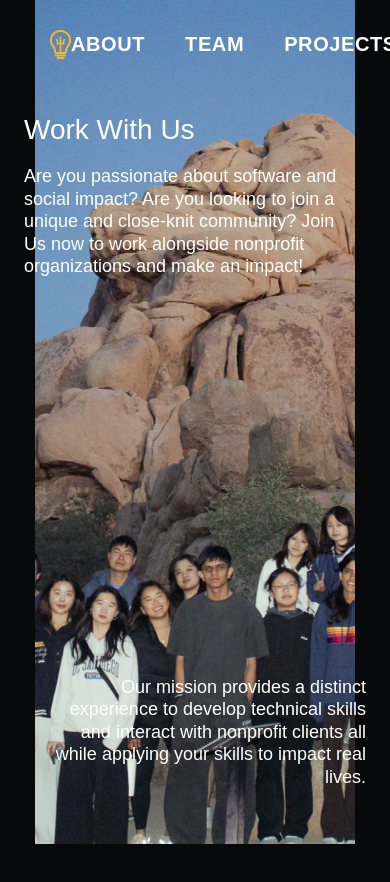
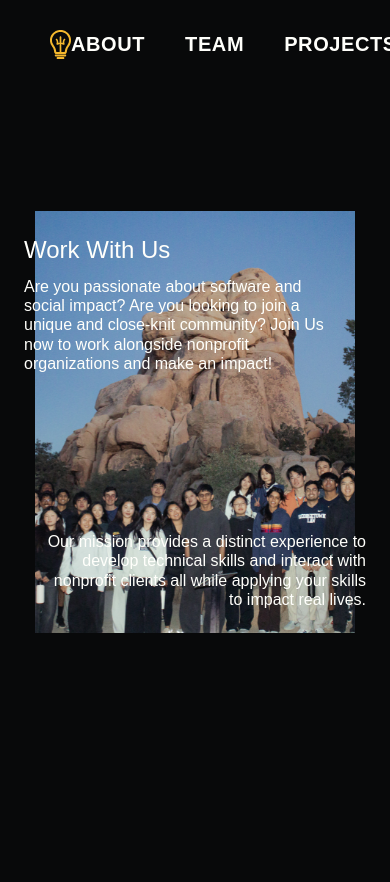
Before and after one commit to TritonSE/TSE-Website-2026, a Next.js app in the folder frontend/: page /members in a window 390 px wide. Shown: the top 882 px of the page. Built offline with nearby package versions, Linux system fonts and the light colour scheme; a web font is replaced by a local one.

Commit message:
feat: add centered sticky scroll expansion

```diff
--- a/frontend/src/app/globals.css
+++ b/frontend/src/app/globals.css
@@ -17,7 +17,7 @@ html {
 html,
 body {
   max-width: 100vw;
-  overflow-x: hidden;
+  overflow-x: clip;
 }
 
 body {
--- a/frontend/src/components/members/WorkWithUs.module.css
+++ b/frontend/src/components/members/WorkWithUs.module.css
@@ -1,6 +1,5 @@
 .section {
   width: 100%;
-  min-height: 100svh;
   background: #08090a;
 }
 
@@ -8,9 +7,10 @@
   display: grid;
   width: 100%;
   height: 100%;
-  grid-template-columns: minmax(0, 346px) 1fr minmax(0, 346px);
-  gap: 37px;
-  padding: 100px 100px 48px;
+  grid-template-columns: minmax(0, 346px) minmax(320px, 474px) minmax(0, 346px);
+  gap: clamp(37px, 4.83vw, 73px);
+  justify-content: center;
+  padding: clamp(32px, 9.92svh, 100px) clamp(24px, 6.61vw, 100px) 32px;
 }
 
 .copyBlock {
@@ -36,7 +36,6 @@
 
 .missionCopy {
   grid-column: 3;
-  padding-top: 75px;
   text-align: right;
 }
 
@@ -44,7 +43,7 @@
   .copyLayout {
     grid-template-columns: minmax(0, 1fr) minmax(0, 1fr);
     gap: 48px;
-    padding: 112px 24px 48px;
+    padding: 48px 24px 32px;
   }
 
   .missionCopy {
@@ -57,18 +56,19 @@
     display: flex;
     justify-content: space-between;
     flex-direction: column;
-    gap: 48px;
-    padding: 112px 24px 56px;
+    gap: 16px;
+    padding: 24px;
   }
 
   .copyBlock {
     max-width: 320px;
-    font-size: 18px;
+    font-size: 16px;
+    line-height: 1.2;
   }
 
   .introCopy h1 {
-    margin-bottom: 18px;
-    font-size: 28px;
+    margin-bottom: 12px;
+    font-size: 24px;
   }
 
   .missionCopy {
--- a/frontend/src/components/members/WorkWithUs.tsx
+++ b/frontend/src/components/members/WorkWithUs.tsx
@@ -8,19 +8,20 @@ export default function WorkWithUs() {
       <ScrollExpand
         src="/images/members/work-with-us.jpg"
         alt="Triton Software Engineering members gathered in Joshua Tree"
-        startWidth={32.9167}
+        startWidth={31.3492}
         minStartWidth={320}
         startHeight={100}
         startRadius={0}
         endRadius={0}
         mediaZoom={1}
-        scrollDistance={1.2}
-        holdDistance={0.35}
+        stageHeight={50}
+        stickyTop={25}
+        scrollDistance={2}
+        holdDistance={0}
         smoothing={0.1}
         overlayScrim={0}
         useWindowScroll
         preload
-        imageSizes="(max-width: 600px) 320px, 33vw"
         persistentOverlay={
           <div className={styles.copyLayout}>
             <div className={`${styles.copyBlock} ${styles.introCopy}`}>
--- a/frontend/src/components/reactbits/ScrollExpand/ScrollExpand.module.css
+++ b/frontend/src/components/reactbits/ScrollExpand/ScrollExpand.module.css
@@ -2,6 +2,12 @@
   position: relative;
   width: 100%;
   background: #08090a;
+}
+
+.windowScroll::after {
+  display: block;
+  height: var(--scroll-expand-exit-space, 0);
+  content: "";
 }
 
 .scroller {
@@ -34,9 +40,10 @@
 .frame {
   position: absolute;
   z-index: 1;
-  inset: 21% 29%;
+  inset: 0;
   overflow: hidden;
-  will-change: inset, border-radius;
+  clip-path: inset(21% 29% round 24px);
+  will-change: clip-path;
 }
 
 .media {
@@ -121,6 +128,19 @@
 }
 
 @media (prefers-reduced-motion: reduce) {
+  .windowScroll::after {
+    display: none;
+  }
+
+  .track {
+    height: auto !important;
+  }
+
+  .stage {
+    position: relative;
+    top: 0 !important;
+  }
+
   .frame,
   .media,
   .overlay,
--- a/frontend/src/components/reactbits/ScrollExpand/ScrollExpand.tsx
+++ b/frontend/src/components/reactbits/ScrollExpand/ScrollExpand.tsx
@@ -40,8 +40,6 @@ type ScrollExpandConfig = {
   overlayScrim: number;
   useWindowScroll: boolean;
   enabled: boolean;
-  imageSizes: string;
-  expandedImageSizes: string;
 };
 
 type ScrollExpandProps = Omit<HTMLAttributes<HTMLDivElement>, "children"> & {
@@ -57,6 +55,8 @@ type ScrollExpandProps = Omit<HTMLAttributes<HTMLDivElement>, "children"> & {
   startRadius?: number;
   endRadius?: number;
   mediaZoom?: number;
+  stageHeight?: number;
+  stickyTop?: number;
   scrollDistance?: number;
   holdDistance?: number;
   smoothing?: number;
@@ -65,7 +65,6 @@ type ScrollExpandProps = Omit<HTMLAttributes<HTMLDivElement>, "children"> & {
   enabled?: boolean;
   preload?: boolean;
   imageSizes?: string;
-  expandedImageSizes?: string;
   children?: ReactNode;
   persistentOverlay?: ReactNode;
   style?: CSSProperties;
@@ -84,6 +83,8 @@ export default function ScrollExpand({
   startRadius = 24,
   endRadius = 0,
   mediaZoom = 1.35,
+  stageHeight = 100,
+  stickyTop = 0,
   scrollDistance = 1.2,
   holdDistance = 0.35,
   smoothing = 0.1,
@@ -91,8 +92,7 @@ export default function ScrollExpand({
   useWindowScroll = false,
   enabled = true,
   preload = false,
-  imageSizes,
-  expandedImageSizes = "100vw",
+  imageSizes = "100vw",
   children,
   persistentOverlay,
   className = "",
@@ -104,10 +104,21 @@ export default function ScrollExpand({
   const restingHorizontalInset = minStartWidth
     ? `max(0px, calc((100% - max(${restingWidth}%, ${Math.max(0, minStartWidth)}px)) / 2))`
     : `${(100 - restingWidth) / 2}%`;
-  const restingInset = `${(100 - restingHeight) / 2}% ${restingHorizontalInset}`;
-  const restingImageSizes = imageSizes ?? `${restingWidth}vw`;
+  const restingClipPath = `inset(${(100 - restingHeight) / 2}% ${restingHorizontalInset} round ${startRadius}px)`;
+  const scrollUnit = useWindowScroll ? "svh" : "%";
   const trackLength =
-    100 * (1 + Math.max(0, scrollDistance) + Math.max(0, holdDistance));
+    stageHeight * (1 + Math.max(0, scrollDistance) + Math.max(0, holdDistance));
+  const rootStyle = {
+    ...style,
+    ...(useWindowScroll
+      ? {
+          "--scroll-expand-exit-space": `${Math.max(
+            0,
+            100 - stageHeight - stickyTop,
+          )}svh`,
+        }
+      : {}),
+  } as CSSProperties;
 
   const rootRef = useRef<HTMLDivElement>(null);
   const trackRef = useRef<HTMLDivElement>(null);
@@ -133,8 +144,6 @@ export default function ScrollExpand({
     overlayScrim,
     useWindowScroll,
     enabled,
-    imageSizes: restingImageSizes,
-    expandedImageSizes,
   });
 
   const applyProgress = useCallback((progress: number) => {
@@ -156,16 +165,8 @@ export default function ScrollExpand({
       config.startRadius +
       (config.endRadius - config.startRadius) * easedProgress;
 
-    frame.style.inset = `${verticalInset}% ${horizontalInset}%`;
-    frame.style.borderRadius = `${radius}px`;
+    frame.style.clipPath = `inset(${verticalInset}% ${horizontalInset}% round ${radius}px)`;
     media.style.transform = `scale(${config.mediaZoom + (1 - config.mediaZoom) * easedProgress})`;
-
-    if (media instanceof HTMLImageElement) {
-      const nextSizes =
-        progress > 0.05 ? config.expandedImageSizes : config.imageSizes;
-
-      if (media.sizes !== nextSizes) media.sizes = nextSizes;
-    }
 
     if (scrimRef.current) {
       scrimRef.current.style.opacity = `${config.overlayScrim * easedProgress}`;
@@ -204,13 +205,10 @@ export default function ScrollExpand({
       overlayScrim,
       useWindowScroll,
       enabled,
-      imageSizes: restingImageSizes,
-      expandedImageSizes,
     });
   }, [
     enabled,
     endRadius,
-    expandedImageSizes,
     holdDistance,
     mediaZoom,
     minStartWidth,
@@ -220,7 +218,6 @@ export default function ScrollExpand({
     startHeight,
     startRadius,
     startWidth,
-    restingImageSizes,
     useWindowScroll,
   ]);
 
@@ -237,24 +234,38 @@ export default function ScrollExpand({
     let animationFrame = 0;
     let current = 0;
     let target = 0;
-    let stageHeight = 0;
+    let stageHeightPixels = 0;
+    let stickyOffset = 0;
+    let pinStart = 0;
     let running = false;
 
     const measure = () => {
       const config = configRef.current;
       const stageRect = stage.getBoundingClientRect();
-      stageHeight = stageRect.height;
+      stageHeightPixels = stageRect.height;
+      stickyOffset = Number.parseFloat(window.getComputedStyle(stage).top) || 0;
 
-      if (stageHeight <= 0) return;
+      if (stageHeightPixels <= 0) return;
 
+      const trackRect = track.getBoundingClientRect();
+      const trackStart = config.useWindowScroll
+        ? trackRect.top + window.scrollY
+        : 0;
+      const earlyPinCompensation = config.useWindowScroll
+        ? Math.max(0, stickyOffset - trackStart)
+        : 0;
       const scrollLength =
-        stageHeight *
-        (1 +
-          Math.max(0, config.scrollDistance) +
-          Math.max(0, config.holdDistance));
+        stageHeightPixels *
+          (1 +
+            Math.max(0, config.scrollDistance) +
+            Math.max(0, config.holdDistance)) +
+        earlyPinCompensation;
       track.style.height = `${scrollLength}px`;
+      pinStart = config.useWindowScroll
+        ? Math.max(0, trackStart - stickyOffset)
+        : 0;
 
-      const stageWidth = stageRect.width || stageHeight;
+      const stageWidth = stageRect.width || stageHeightPixels;
       const minimumWidthPercent = config.minStartWidth
         ? (config.minStartWidth / stageWidth) * 100
         : 0;
@@ -274,10 +285,11 @@ export default function ScrollExpand({
 
       if (reduceMotion || !config.enabled) return 1;
 
-      const scrollSpan = stageHeight * Math.max(0.01, config.scrollDistance);
+      const scrollSpan =
+        stageHeightPixels * Math.max(0.01, config.scrollDistance);
 
       if (config.useWindowScroll) {
-        return clamp(-track.getBoundingClientRect().top / scrollSpan, 0, 1);
+        return clamp((window.scrollY - pinStart) / scrollSpan, 0, 1);
       }
 
       return clamp(root.scrollTop / scrollSpan, 0, 1);
@@ -341,7 +353,16 @@ export default function ScrollExpand({
       window.removeEventListener("resize", onResize);
       resizeObserver.disconnect();
     };
-  }, [applyProgress, useWindowScroll]);
+  }, [
+    applyProgress,
+    holdDistance,
+    minStartWidth,
+    scrollDistance,
+    stageHeight,
+    startWidth,
+    stickyTop,
+    useWindowScroll,
+  ]);
 
   const media =
     mediaType === "video" ? (
@@ -363,7 +384,7 @@ export default function ScrollExpand({
         src={src}
         alt={alt}
         fill
-        sizes={restingImageSizes}
+        sizes={imageSizes}
         preload={preload}
         style={{ transform: `scale(${mediaZoom})` }}
         draggable={false}
@@ -373,24 +394,30 @@ export default function ScrollExpand({
   return (
     <div
       ref={rootRef}
-      className={`${styles.root} ${useWindowScroll ? "" : styles.scroller} ${className}`.trim()}
-      style={style}
+      className={`${styles.root} ${useWindowScroll ? styles.windowScroll : styles.scroller} ${className}`.trim()}
+      style={rootStyle}
       {...rest}
     >
       <div
         ref={trackRef}
         className={styles.track}
         style={{
-          height: `${trackLength}${useWindowScroll ? "svh" : "%"}`,
+          height: `${trackLength}${scrollUnit}`,
         }}
       >
-        <div ref={stageRef} className={styles.stage}>
+        <div
+          ref={stageRef}
+          className={styles.stage}
+          style={{
+            height: `${stageHeight}${scrollUnit}`,
+            top: `${stickyTop}${scrollUnit}`,
+          }}
+        >
           <div
             ref={frameRef}
             className={styles.frame}
             style={{
-              inset: restingInset,
-              borderRadius: `${startRadius}px`,
+              clipPath: restingClipPath,
             }}
           >
             {media}
```
